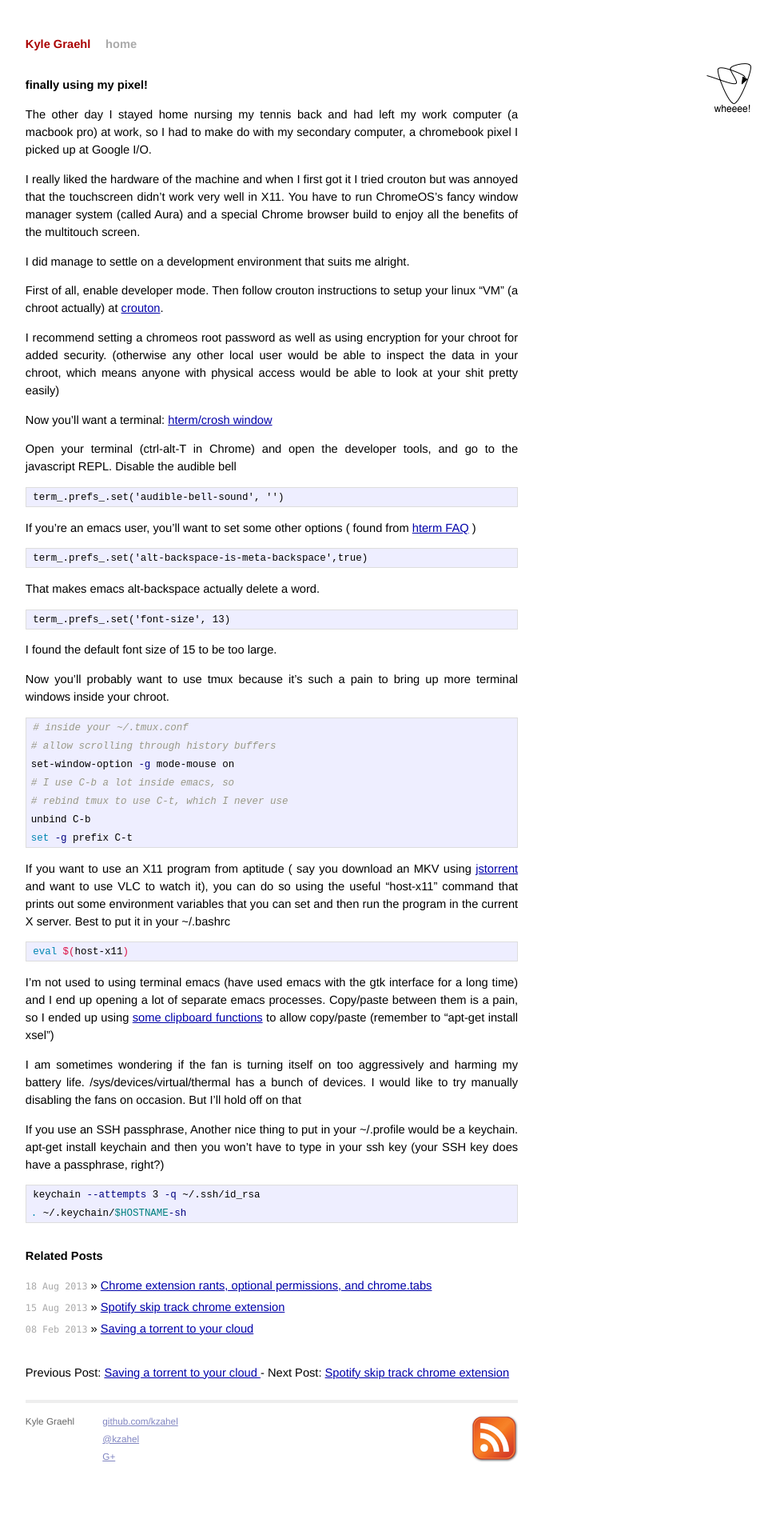
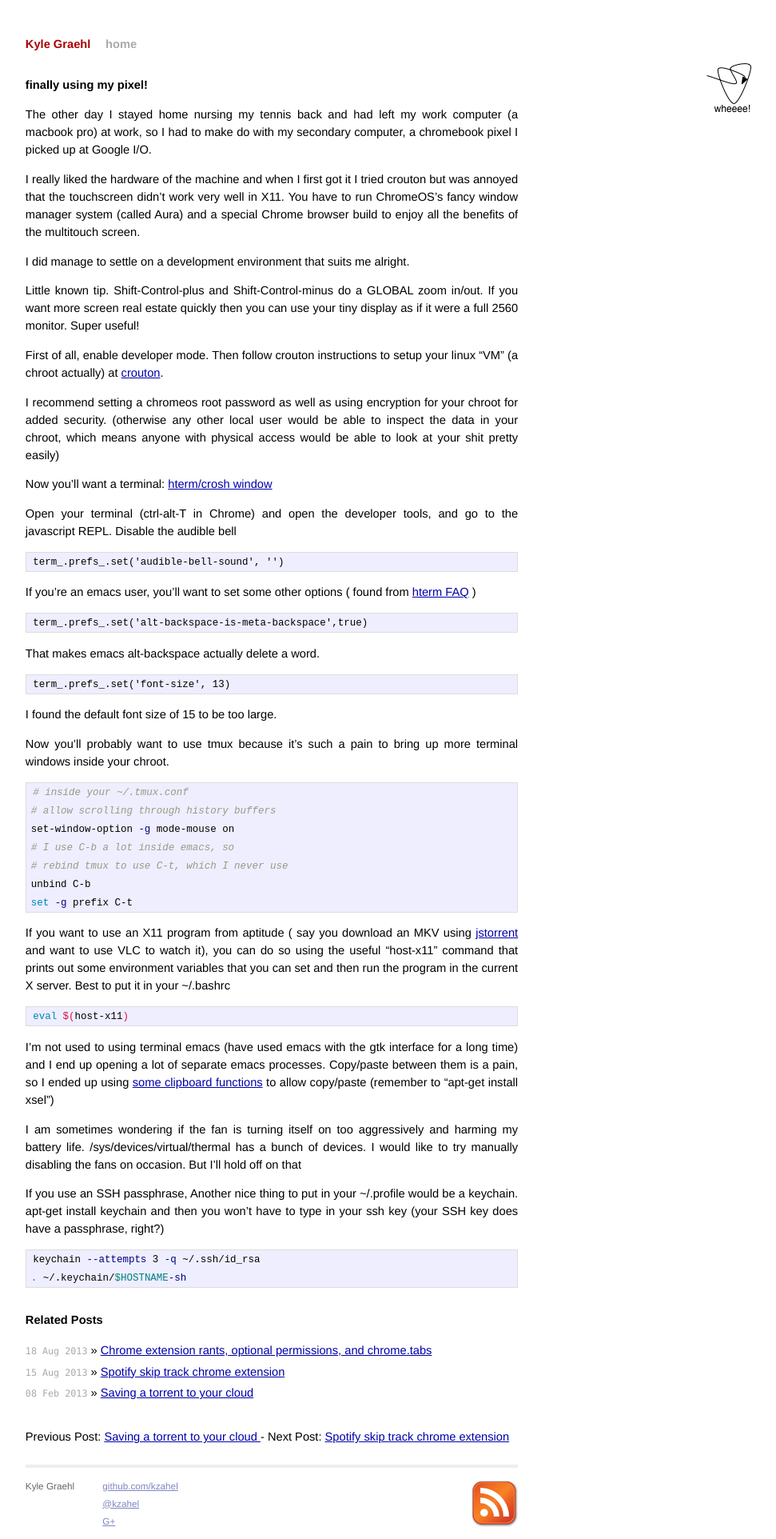
Before and after one commit to kzahel/kzahel.github.io, a Jekyll site: the page built from _posts/2013-08-14-finally-using-my-pixel.md, in a window 1280 px wide. Shown: the whole page at 80% size, without its empty margins (300-1271 px from the left). Built offline with Jekyll 4.4.1, drawn with Linux system fonts in a browser that asks for light colours; Markdown is read by kramdown in place of the engine named in the settings; comment, search, counter and statistics services are not loaded; before the commit the page ends 1844 px from its top, so only the background shows below that.

Commit message:
add a tip

```diff
--- a/_posts/2013-08-14-finally-using-my-pixel.md
+++ b/_posts/2013-08-14-finally-using-my-pixel.md
@@ -11,6 +11,8 @@
 I really liked the hardware of the machine and when I first got it I tried crouton but was annoyed that the touchscreen didn't work very well in X11. You have to run ChromeOS's fancy window manager system (called Aura) and a special Chrome browser build to enjoy all the benefits of the multitouch screen.
 
 I did manage to settle on a development environment that suits me alright.
+
+Little known tip. Shift-Control-plus and Shift-Control-minus do a GLOBAL zoom in/out. If you want more screen real estate quickly then you can use your tiny display as if it were a full 2560 monitor. Super useful!
 
 First of all, enable developer mode. Then follow crouton instructions to setup your linux "VM" (a chroot actually) at [crouton](https://github.com/dnschneid/crouton).
 
```
Also changed, not shown: _posts/2013-08-18-chrome-extension-rants.md (+1 -1 lines).
